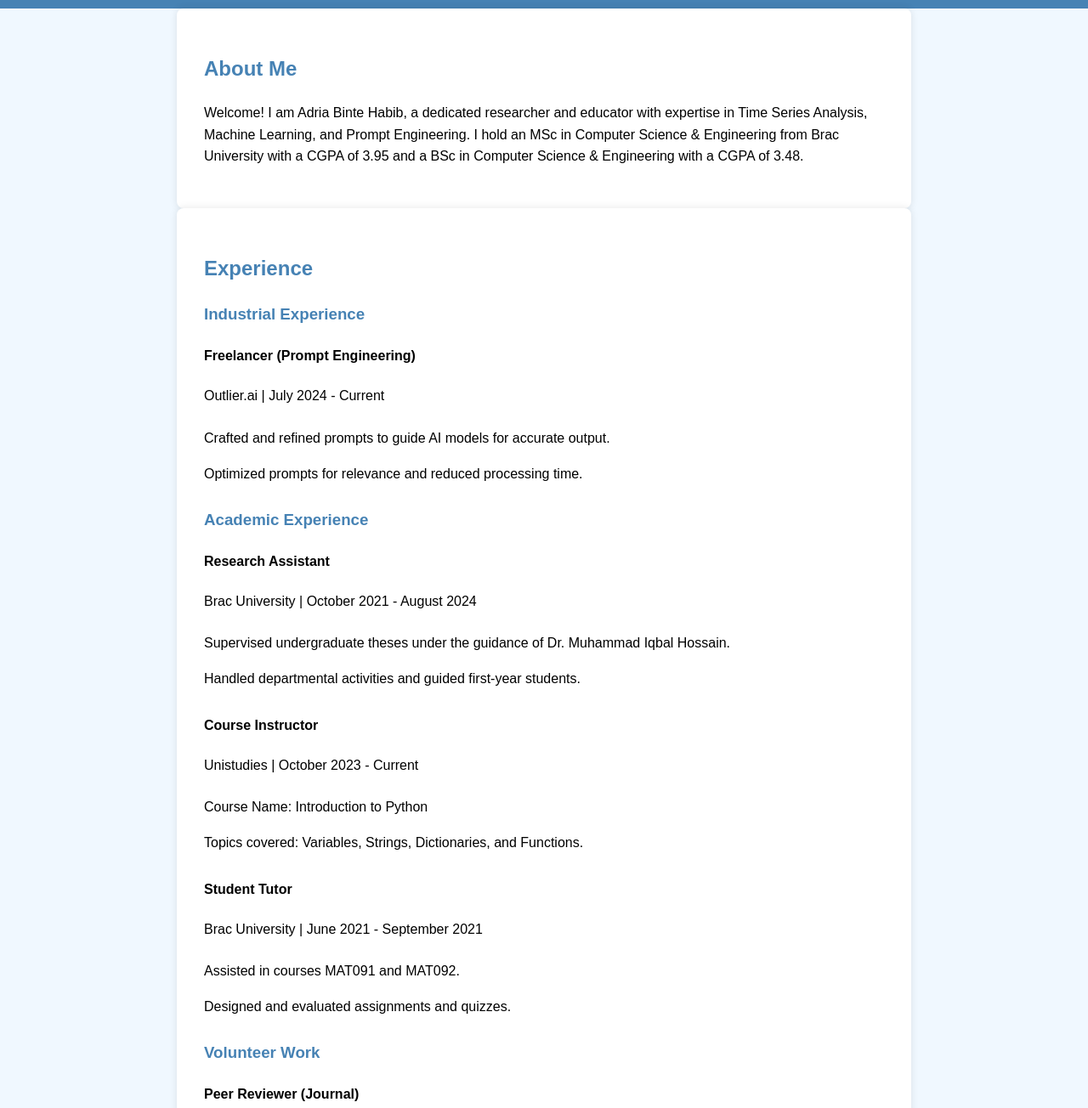
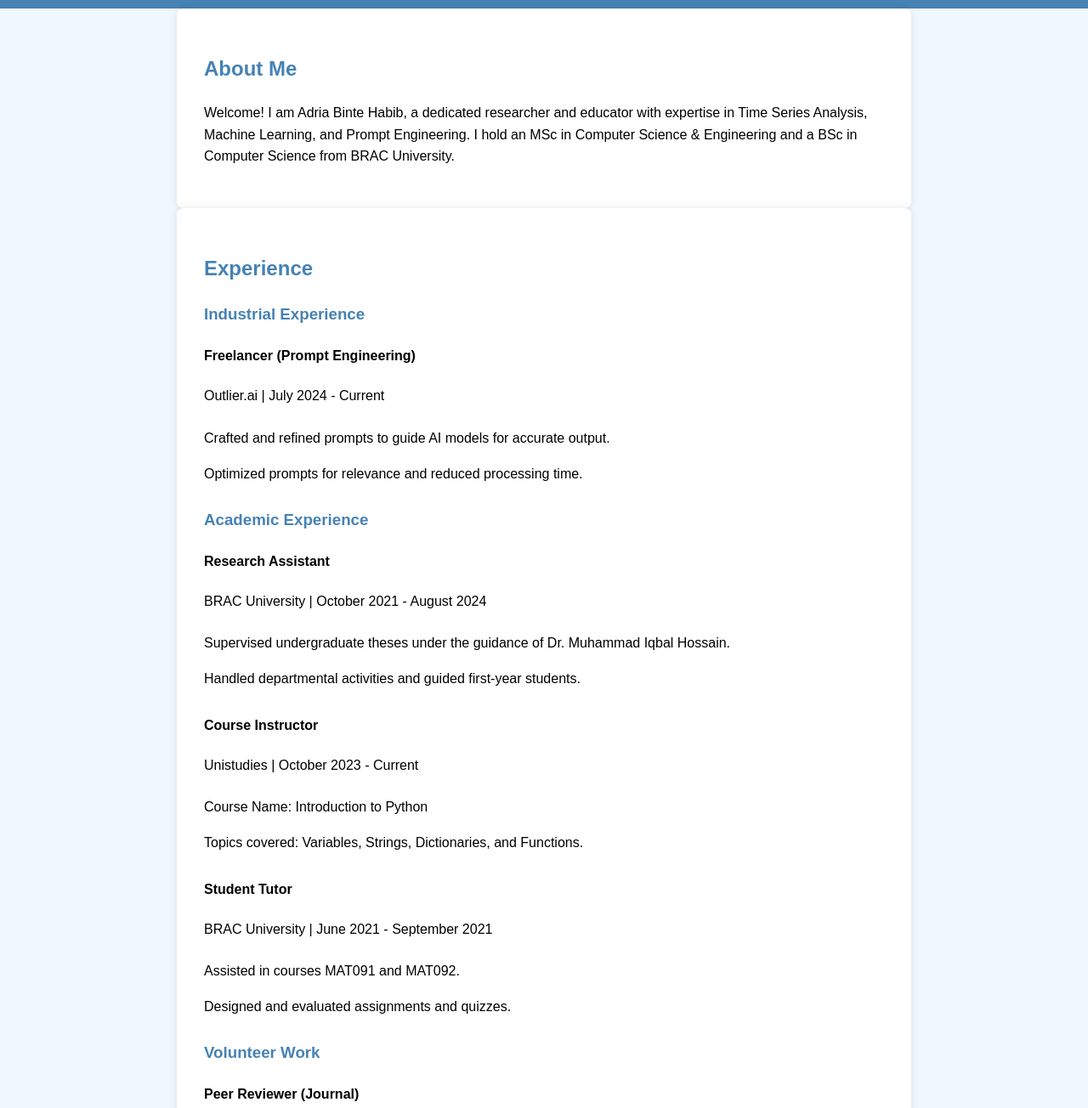
Before and after one commit to AdriaBinteHabib/portfolio-website, a plain HTML site: page index.html in a window 1280 px wide. Shown: the part 440-1744 px from the top of the page at 85% size. Drawn offline with Linux system fonts and the light colour scheme.

Commit message:
Update index.html

```diff
--- a/index.html
+++ b/index.html
@@ -90,7 +90,7 @@
 
     <section id="about">
         <h2>About Me</h2>
-        <p>Welcome! I am Adria Binte Habib, a dedicated researcher and educator with expertise in Time Series Analysis, Machine Learning, and Prompt Engineering. I hold an MSc in Computer Science & Engineering from Brac University with a CGPA of 3.95 and a BSc in Computer Science & Engineering with a CGPA of 3.48.</p>
+        <p>Welcome! I am Adria Binte Habib, a dedicated researcher and educator with expertise in Time Series Analysis, Machine Learning, and Prompt Engineering. I hold an MSc in Computer Science & Engineering and a BSc in Computer Science from BRAC University.</p>
     </section>
 
     <section id="experience">
@@ -105,7 +105,7 @@
 
         <h3>Academic Experience</h3>
         <h4>Research Assistant</h4>
-        <p>Brac University | October 2021 - August 2024</p>
+        <p>BRAC University | October 2021 - August 2024</p>
         <ul>
             <li>Supervised undergraduate theses under the guidance of Dr. Muhammad Iqbal Hossain.</li>
             <li>Handled departmental activities and guided first-year students.</li>
@@ -119,7 +119,7 @@
         </ul>
 
         <h4>Student Tutor</h4>
-        <p>Brac University | June 2021 - September 2021</p>
+        <p>BRAC University | June 2021 - September 2021</p>
         <ul>
             <li>Assisted in courses MAT091 and MAT092.</li>
             <li>Designed and evaluated assignments and quizzes.</li>
```
